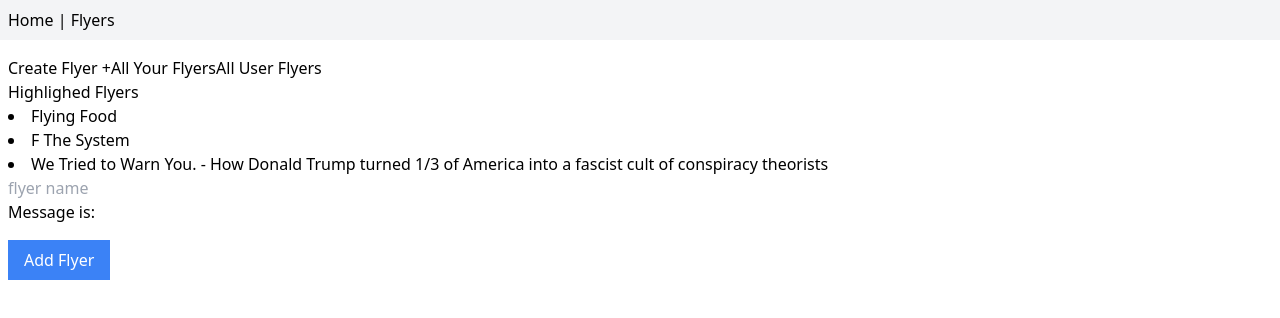
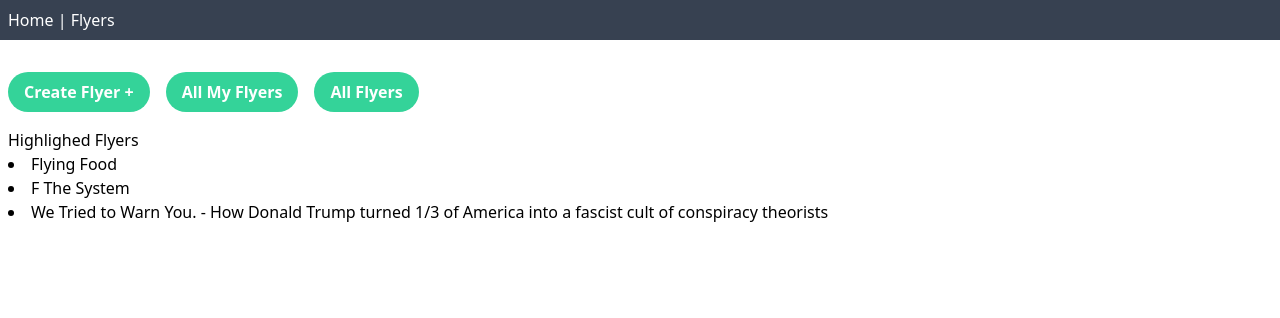
Before and after one commit to aaronmichaelhappe/demo, a Vue app: page /flyers in a window 1280 px wide. Shown: the top 318 px of the page. Built offline with nearby package versions, Linux system fonts and the light colour scheme.

Commit message:
modal addtion and minor style changes

```diff
--- a/src/App.vue
+++ b/src/App.vue
@@ -1,6 +1,7 @@
 <template>
   <div>
-    <header class="bg-gray-100">
+    <div id="pre-header-hook"></div>
+    <header class="bg-gray-700 text-white">
       <nav class="container mx-auto p-2">
         <router-link to="/">Home</router-link> |
         <router-link to="/flyers">Flyers</router-link>
--- /dev/null
+++ b/src/components/ModalComp.vue
@@ -0,0 +1,9 @@
+<template>
+  <span @click="emit('closeModal')">X</span>
+  <slot></slot>
+</template>
+
+<script setup>
+import { defineEmits } from "vue";
+const emit = defineEmits(["showsidebar"]); // later in some func
+</script>
--- a/src/stores/flyers.js
+++ b/src/stores/flyers.js
@@ -25,7 +25,9 @@ export const useFlyersStore = defineStore("flyers", () => {
   ];
   const flyers = ref(null);
 
-  const flyersLength = computed(() => flyers.value.length);
+  const flyersLength = computed(() =>
+    flyers.value !== null ? flyers.value.length : 0
+  );
 
   function addFlyer(name) {
     flyers.value = [
--- a/src/views/FlyersView.vue
+++ b/src/views/FlyersView.vue
@@ -1,8 +1,48 @@
 <template>
   <div class="flyers-view container mx-auto m-2 p-2">
-    <span>Create Flyer +</span>
-    <span>All Your Flyers</span>
-    <span>All User Flyers</span>
+    <Teleport to="#pre-header-hook">
+      <ModalComp
+        v-if="createNewFlyerModalIsVisible"
+        @closeModal="createNewFlyerModalIsVisible = false"
+      >
+        <div class="modal-comp">
+          <label for="flyer-name"></label>
+          <input
+            v-model="newFlyerName"
+            name="flyer-name"
+            placeholder="flyer name"
+          />
+          <p>Message is: {{ newFlyerName }}</p>
+          <button
+            class="button-main my-4 mr-4 px-4 py-2 bg-green-400 text-white font-bold rounded-full"
+            @click="
+              () => {
+                addFlyer(newFlyerName);
+              }
+            "
+          >
+            Add Flyer
+          </button>
+        </div>
+      </ModalComp>
+    </Teleport>
+
+    <button
+      class="button-main my-4 mr-4 px-4 py-2 bg-green-400 text-white font-bold rounded-full"
+      @click="createNewFlyerModalIsVisible = true"
+    >
+      Create Flyer +
+    </button>
+    <button
+      class="button-main my-4 mr-4 px-4 py-2 bg-green-400 text-white font-bold rounded-full"
+    >
+      All My Flyers
+    </button>
+    <button
+      class="button-main my-4 mr-4 px-4 py-2 bg-green-400 text-white font-bold rounded-full"
+    >
+      All Flyers
+    </button>
     <div>
       <h3>Highlighed Flyers</h3>
 
@@ -13,25 +53,6 @@
     </div>
 
     <!-- will be in modal -->
-    <div>
-      <label for="flyer-name"></label>
-      <input
-        v-model="newFlyerName"
-        name="flyer-name"
-        placeholder="flyer name"
-      />
-      <p>Message is: {{ newFlyerName }}</p>
-      <button
-        class="my-4 mr-4 px-4 py-2 bg-blue-500 text-white"
-        @click="
-          () => {
-            addFlyer(newFlyerName);
-          }
-        "
-      >
-        Add Flyer
-      </button>
-    </div>
   </div>
 </template>
 
@@ -39,12 +60,14 @@
 import { storeToRefs } from "pinia";
 import { onMounted, ref } from "vue";
 import { useFlyersStore } from "@/stores/flyers";
+import ModalComp from "@/components/ModalComp.vue";
 
 const store = useFlyersStore();
 const { flyers } = storeToRefs(store);
 const { fetchAllFlyers, addFlyer } = store;
 
 let newFlyerName = ref("");
+let createNewFlyerModalIsVisible = ref(false);
 
 onMounted(() => {
   console.log("asdf");
--- a/src/views/HomeView.vue
+++ b/src/views/HomeView.vue
@@ -1,11 +1,23 @@
 <template>
   <div class="home-view container mx-auto m-2 p-2">
-    <img alt="Vue logo" src="../assets/logo.png" />
-    <h1>BooksNThings</h1>
-    // books from pinia
-    {{ name }}
-
-    {{ flyersLength }}
+    <div>
+      <img alt="Vue logo" src="../assets/logo.png" />
+    </div>
+    <h1 class="text-8xl font-bold flex flex-wrap">
+      <span class="whitespace-nowrap">Hipsters and</span
+      ><span class="whitespace-nowrap">Hipsters First</span>
+    </h1>
+    <h2 class="whitespace-nowrap text-6xl font-bold">Book Store</h2>
+    <h3 class="text-2xl italic">
+      Where our logo looks suspiciously like Vue.js
+    </h3>
+    <div>
+      <h4>Hi Aaron!</h4>
+      <p>Books Projects Assigned<span>14</span></p>
+      <p>
+        Flyers <span>{{ flyersLength }}</span>
+      </p>
+    </div>
   </div>
 </template>
 
@@ -14,6 +26,5 @@ import { storeToRefs } from "pinia";
 import { useFlyersStore } from "@/stores/flyers";
 
 const store = useFlyersStore();
-const { flyersLength, name } = storeToRefs(store);
-console.log(flyersLength);
+const { flyersLength } = storeToRefs(store);
 </script>
```
